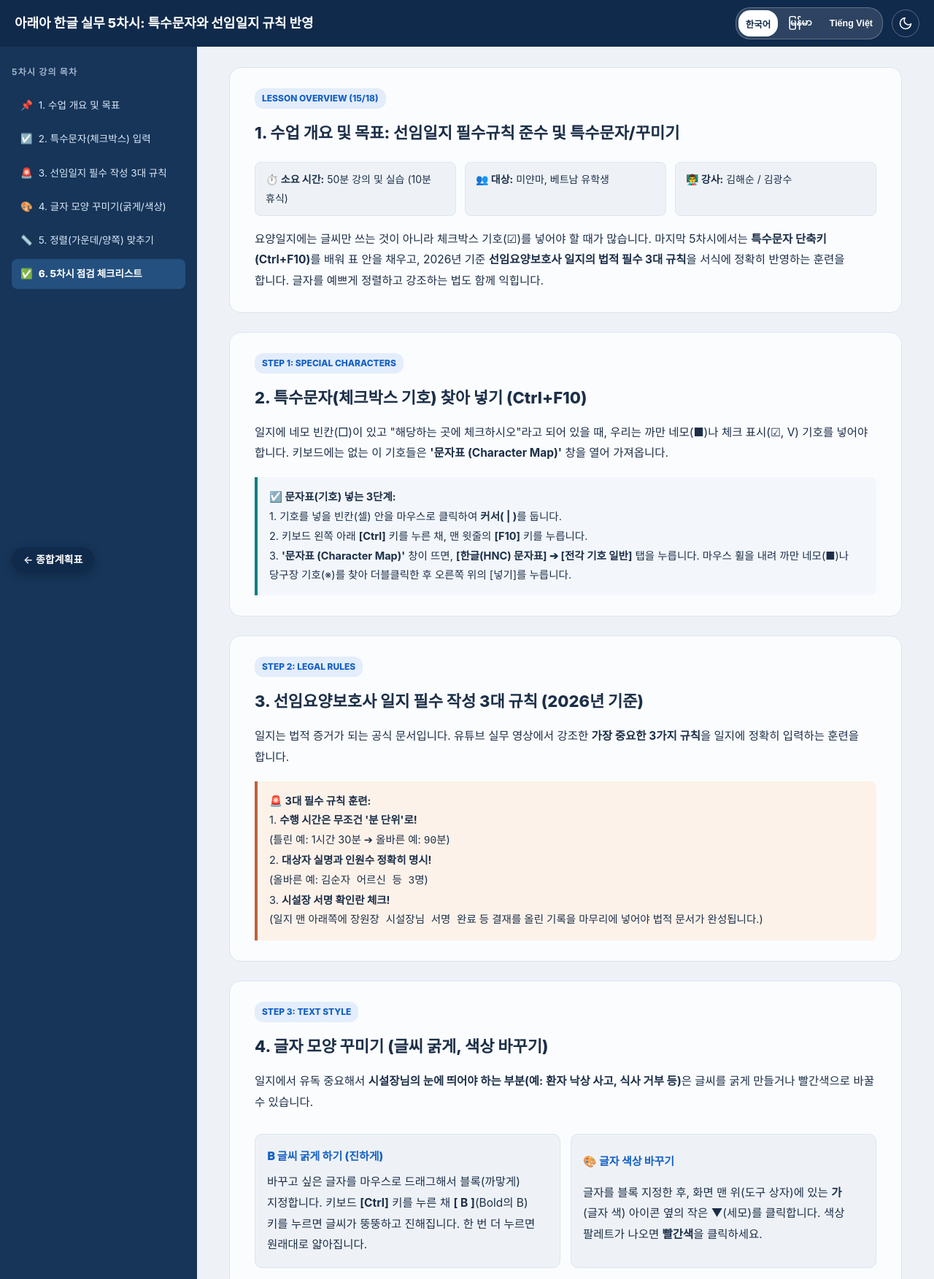
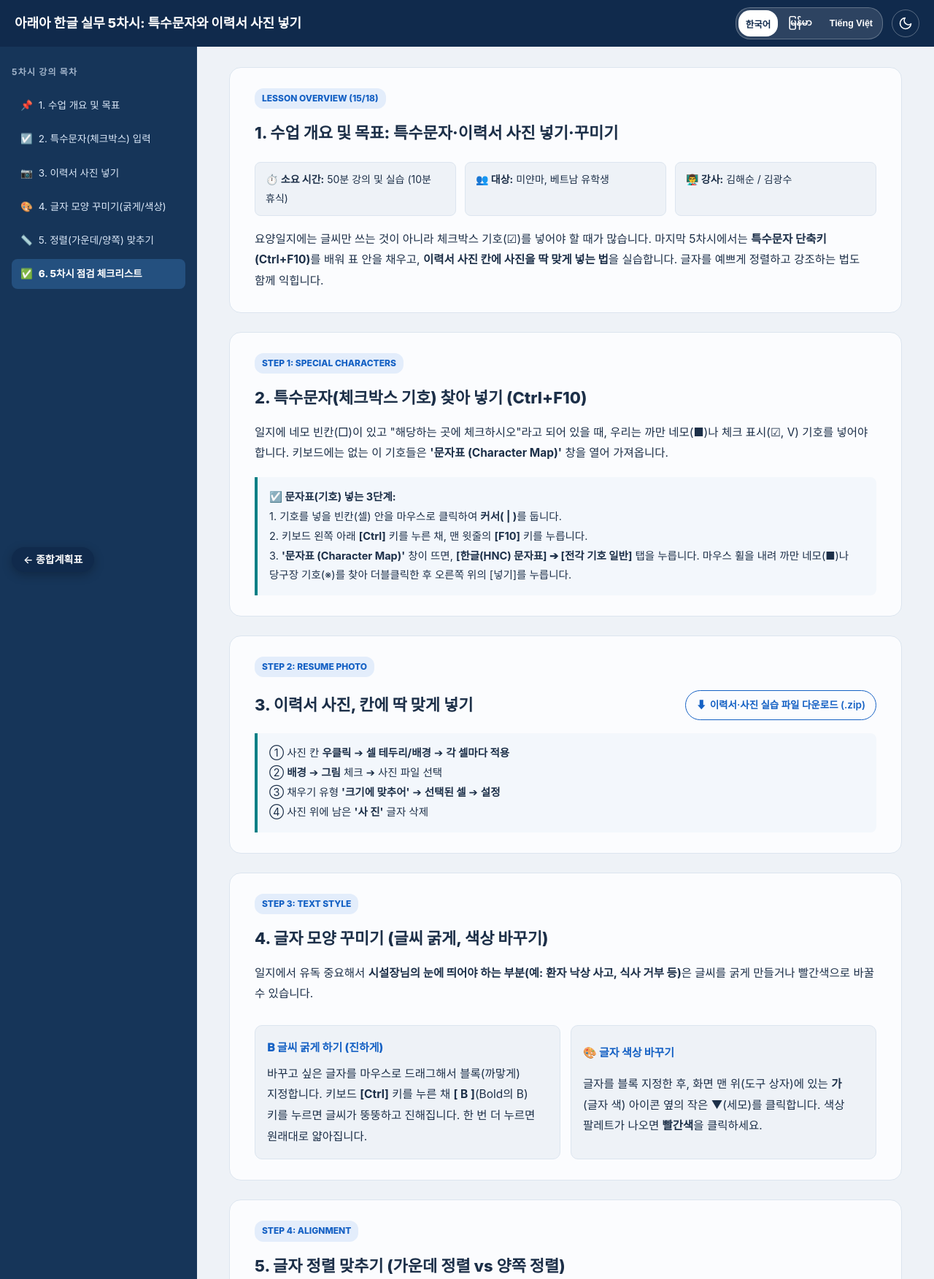
Before and after one commit to tonykks/jtu-it-course, a plain HTML site: page w5-hwp.html in a window 1280 px wide. Shown: the top 1753 px of the page at 73% size. Drawn offline with Linux system fonts and the light colour scheme.

Commit message:
Replace week 5 Hangul section 3 with resume photo insertion steps and practice zip
Co-Authored-By: Claude Opus 5.5 <noreply@anthropic.com>

```diff
--- a/w5-hwp.html
+++ b/w5-hwp.html
@@ -3,15 +3,21 @@
 <head>
 <meta charset="utf-8">
 <meta name="viewport" content="width=device-width,initial-scale=1,viewport-fit=cover">
-<title>아래아 한글 실무 5차시: 특수문자와 선임일지 규칙 반영</title>
+<title>아래아 한글 실무 5차시: 특수문자와 이력서 사진 넣기</title>
 <link rel="stylesheet" href="course.css">
+<style>
+.lesson-heading{display:flex;align-items:center;gap:12px;flex-wrap:wrap}
+.lesson-heading h2{flex:1 1 400px}
+.lesson-heading .ext-link{white-space:normal;max-width:100%}
+.lesson-heading .ext-link:focus-visible{outline:3px solid var(--accent);outline-offset:4px}
+</style>
 </head>
 <body>
 <header class="topbar">
   <h1 id="top-title">
-    <span data-lang="ko">아래아 한글 실무 5차시: 특수문자와 선임일지 규칙 반영</span>
-    <span data-lang="my">Hangul လက်တွေ့ (၅) ကြိမ်မြောက်: အထူးသင်္ကေတများနှင့် မှတ်တမ်းစည်းမျဉ်းများ</span>
-    <span data-lang="vi">Thực Hành Hangul Bài 5: Chèn Ký Tự Đặc Biệt & Quy Tắc Nhật Ký</span>
+    <span data-lang="ko">아래아 한글 실무 5차시: 특수문자와 이력서 사진 넣기</span>
+    <span data-lang="my">Hangul လက်တွေ့ (၅) ကြိမ်မြောက်: အထူးသင်္ကေတများနှင့် ကိုယ်ရေးရာဇဝင် ဓာတ်ပုံထည့်ခြင်း</span>
+    <span data-lang="vi">Thực Hành Hangul Bài 5: Chèn Ký Tự Đặc Biệt & Ảnh Sơ Yếu Lý Lịch</span>
   </h1>
   <div class="lang-group">
     <button class="lang-btn active" onclick="setLang('ko')">한국어</button>
@@ -45,11 +51,11 @@
         <span data-lang="my">၂။ အထူးသင်္ကေတ (Checkbox)</span>
         <span data-lang="vi">2. Chèn Ký Tự Đặc Biệt</span>
       </a>
-      <a href="#rules" id="nav-rules">
-        <span>🚨</span>
-        <span data-lang="ko">3. 선임일지 필수 작성 3대 규칙</span>
-        <span data-lang="my">၃။ မှတ်တမ်း မရှိမဖြစ် စည်းမျဉ်း ၃ ခု</span>
-        <span data-lang="vi">3. 3 Quy Tắc Bắt Buộc Nhật Ký</span>
+      <a href="#photo" id="nav-photo">
+        <span>📷</span>
+        <span data-lang="ko">3. 이력서 사진 넣기</span>
+        <span data-lang="my">၃။ ကိုယ်ရေးရာဇဝင် ဓာတ်ပုံထည့်ခြင်း</span>
+        <span data-lang="vi">3. Chèn Ảnh Vào Sơ Yếu Lý Lịch</span>
       </a>
       <a href="#style" id="nav-style">
         <span>🎨</span>
@@ -78,9 +84,9 @@
     <section class="lesson-card" id="intro">
       <div class="badge">LESSON OVERVIEW (15/18)</div>
       <h2>
-        <span data-lang="ko">1. 수업 개요 및 목표: 선임일지 필수규칙 준수 및 특수문자/꾸미기</span>
-        <span data-lang="my">၁။ သင်ခန်းစာ ရည်ရွယ်ချက်: မှတ်တမ်းစည်းမျဉ်းများ လိုက်နာခြင်းနှင့် အထူးသင်္ကေတ/စာလုံးပြင်ဆင်ခြင်း</span>
-        <span data-lang="vi">1. Mục Tiêu Bài Học: Tuân Thủ Quy Tắc Nhật Ký & Ký Tự Đặc Biệt/Trang Trí</span>
+        <span data-lang="ko">1. 수업 개요 및 목표: 특수문자·이력서 사진 넣기·꾸미기</span>
+        <span data-lang="my">၁။ သင်ခန်းစာ ရည်ရွယ်ချက်: အထူးသင်္ကေတ·ကိုယ်ရေးရာဇဝင် ဓာတ်ပုံ·စာလုံးပြင်ဆင်ခြင်း</span>
+        <span data-lang="vi">1. Mục Tiêu Bài Học: Ký Tự Đặc Biệt · Ảnh Sơ Yếu Lý Lịch · Trang Trí</span>
       </h2>
       <div class="meta-grid">
         <div class="meta-item">
@@ -100,9 +106,9 @@
         </div>
       </div>
       <p>
-        <span data-lang="ko">요양일지에는 글씨만 쓰는 것이 아니라 체크박스 기호(☑)를 넣어야 할 때가 많습니다. 마지막 5차시에서는 <strong>특수문자 단축키(Ctrl+F10)</strong>를 배워 표 안을 채우고, 2026년 기준 <strong>선임요양보호사 일지의 법적 필수 3대 규칙</strong>을 서식에 정확히 반영하는 훈련을 합니다. 글자를 예쁘게 정렬하고 강조하는 법도 함께 익힙니다.</span>
-        <span data-lang="my">စောင့်ရှောက်ရေးမှတ်တမ်းတွင် စာရေးရုံသာမက Checkbox သင်္ကေတ (☑) ထည့်ရမည့် အချိန်များစွာ ရှိပါသည်။ နောက်ဆုံး ၅ ကြိမ်မြောက်တွင် <strong>အထူးသင်္ကေတ Shortcut (Ctrl+F10)</strong> ဖြင့် ဇယားကို ဖြည့်စွက်ပြီး၊ ၂၀၂၆ စံသတ်မှတ်ချက်အရ <strong>မှတ်တမ်းအတွက် တရားဝင်မရှိမဖြစ် စည်းမျဉ်း ၃ ခု</strong> ကို ဖောင်တွင် တိကျစွာထည့်သွင်းရန် လေ့ကျင့်ပါမည်။ စာသားကို လှပစွာ နေရာချထားခြင်းနှင့် အသားပေးဖော်ပြနည်းကိုပါ သင်ယူပါမည်။</span>
-        <span data-lang="vi">Trong nhật ký điều dưỡng, không chỉ gõ chữ mà bạn còn phải chèn các ký hiệu checkbox (☑). Ở bài 5 cuối cùng này, bạn sẽ học <strong>phím tắt Ký tự đặc biệt (Ctrl+F10)</strong> để điền vào bảng, và thực hành phản ánh chính xác <strong>3 quy tắc pháp lý bắt buộc của Nhật ký điều dưỡng viên</strong> (chuẩn năm 2026) vào biểu mẫu. Bạn cũng sẽ học cách căn lề và nhấn mạnh chữ cho đẹp.</span>
+        <span data-lang="ko">요양일지에는 글씨만 쓰는 것이 아니라 체크박스 기호(☑)를 넣어야 할 때가 많습니다. 마지막 5차시에서는 <strong>특수문자 단축키(Ctrl+F10)</strong>를 배워 표 안을 채우고, <strong>이력서 사진 칸에 사진을 딱 맞게 넣는 법</strong>을 실습합니다. 글자를 예쁘게 정렬하고 강조하는 법도 함께 익힙니다.</span>
+        <span data-lang="my">စောင့်ရှောက်ရေးမှတ်တမ်းတွင် စာရေးရုံသာမက Checkbox သင်္ကေတ (☑) ထည့်ရမည့် အချိန်များစွာ ရှိပါသည်။ နောက်ဆုံး ၅ ကြိမ်မြောက်တွင် <strong>အထူးသင်္ကေတ Shortcut (Ctrl+F10)</strong> ဖြင့် ဇယားကို ဖြည့်စွက်ပြီး၊ <strong>ကိုယ်ရေးရာဇဝင် ဓာတ်ပုံကွက်တွင် ဓာတ်ပုံကို အံဝင်ခွင်ကျ ထည့်နည်း</strong> ကို လေ့ကျင့်ပါမည်။ စာသားကို လှပစွာ နေရာချထားခြင်းနှင့် အသားပေးဖော်ပြနည်းကိုပါ သင်ယူပါမည်။</span>
+        <span data-lang="vi">Trong nhật ký điều dưỡng, không chỉ gõ chữ mà bạn còn phải chèn các ký hiệu checkbox (☑). Ở bài 5 cuối cùng này, bạn sẽ học <strong>phím tắt Ký tự đặc biệt (Ctrl+F10)</strong> để điền vào bảng, và thực hành <strong>chèn ảnh vừa khít vào ô ảnh của sơ yếu lý lịch</strong>. Bạn cũng sẽ học cách căn lề và nhấn mạnh chữ cho đẹp.</span>
       </p>
     </section>
 
@@ -141,46 +147,40 @@
       </div>
     </section>
 
-    <section class="lesson-card" id="rules">
-      <div class="badge">STEP 2: LEGAL RULES</div>
-      <h2>
-        <span data-lang="ko">3. 선임요양보호사 일지 필수 작성 3대 규칙 (2026년 기준)</span>
-        <span data-lang="my">၃။ မှတ်တမ်းအတွက် တရားဝင်မရှိမဖြစ် စည်းမျဉ်း ၃ ခု (၂၀၂၆ စံသတ်မှတ်ချက်)</span>
-        <span data-lang="vi">3. 3 Quy Tắc Pháp Lý Bắt Buộc Ghi Nhật Ký (Chuẩn 2026)</span>
-      </h2>
-      <p>
-        <span data-lang="ko">일지는 법적 증거가 되는 공식 문서입니다. 유튜브 실무 영상에서 강조한 <strong>가장 중요한 3가지 규칙</strong>을 일지에 정확히 입력하는 훈련을 합니다.</span>
-        <span data-lang="my">မှတ်တမ်းသည် တရားဝင် အထောက်အထားဖြစ်သော စာရွက်စာတမ်း ဖြစ်ပါသည်။ YouTube လက်တွေ့ဗီဒီယိုတွင် အလေးထားပြောကြားခဲ့သော <strong>အရေးကြီးဆုံး စည်းမျဉ်း ၃ ခု</strong> ကို မှတ်တမ်းတွင် တိကျစွာ ထည့်သွင်းလေ့ကျင့်ပါမည်။</span>
-        <span data-lang="vi">Nhật ký là tài liệu chính thức có giá trị pháp lý. Chúng ta sẽ thực hành nhập chính xác <strong>3 quy tắc quan trọng nhất</strong> được nhấn mạnh trong video thực tế trên YouTube vào nhật ký.</span>
-      </p>
+    <section class="lesson-card" id="photo">
+      <div class="badge">STEP 2: RESUME PHOTO</div>
+      <div class="lesson-heading">
+        <h2>
+          <span data-lang="ko">3. 이력서 사진, 칸에 딱 맞게 넣기</span>
+          <span data-lang="my">၃။ ကိုယ်ရေးရာဇဝင် ဓာတ်ပုံကို ကွက်ထဲ အံဝင်ခွင်ကျ ထည့်ခြင်း</span>
+          <span data-lang="vi">3. Chèn Ảnh Vừa Khít Vào Ô Ảnh Sơ Yếu Lý Lịch</span>
+        </h2>
+        <a class="ext-link" href="resume-photo-practice.zip" download="이력서_사진넣기_실습.zip">
+          <span aria-hidden="true">⬇</span>
+          <span data-lang="ko">이력서·사진 실습 파일 다운로드 (.zip)</span>
+          <span data-lang="my">ကိုယ်ရေးရာဇဝင်·ဓာတ်ပုံ လေ့ကျင့်ခန်း ဖိုင် ဒေါင်းလုဒ် (.zip)</span>
+          <span data-lang="vi">Tải tệp thực hành sơ yếu lý lịch &amp; ảnh (.zip)</span>
+        </a>
+      </div>
 
-      <div class="warn-box" style="border-left-color:var(--warn); background:var(--warn-soft);">
+      <div class="tip-box">
         <span data-lang="ko">
-          <strong>🚨 3대 필수 규칙 훈련:</strong><br>
-          1. <strong>수행 시간은 무조건 '분 단위'로!</strong><br>
-             (틀린 예: 1시간 30분 ➔ 올바른 예: <code>90분</code>)<br>
-          2. <strong>대상자 실명과 인원수 정확히 명시!</strong><br>
-             (올바른 예: <code>김순자 어르신 등 3명</code>)<br>
-          3. <strong>시설장 서명 확인란 체크!</strong><br>
-             (일지 맨 아래쪽에 <code>장원장 시설장님 서명 완료</code> 등 결재를 올린 기록을 마무리에 넣어야 법적 문서가 완성됩니다.)
+          ① 사진 칸 <strong>우클릭</strong> ➔ <strong>셀 테두리/배경</strong> ➔ <strong>각 셀마다 적용</strong><br>
+          ② <strong>배경</strong> ➔ <strong>그림</strong> 체크 ➔ 사진 파일 선택<br>
+          ③ 채우기 유형 <strong>'크기에 맞추어'</strong> ➔ <strong>선택된 셀</strong> ➔ <strong>설정</strong><br>
+          ④ 사진 위에 남은 <strong>'사 진'</strong> 글자 삭제
         </span>
         <span data-lang="my">
-          <strong>🚨 မရှိမဖြစ် စည်းမျဉ်း ၃ ခု လေ့ကျင့်မှု:</strong><br>
-          ၁။ <strong>ကြာချိန်ကို မဖြစ်မနေ 'မိနစ်' ဖြင့်သာ ရေးပါ!</strong><br>
-             (အမှား: 1 နာရီ 30 မိနစ် ➔ အမှန်: <code>90 မိနစ်</code>)<br>
-          ၂။ <strong>လူနာအမည်နှင့် လူဦးရေကို အတိအကျ ဖော်ပြပါ!</strong><br>
-             (အမှန်: <code>အဘွား Kim Sun-ja အပါအဝင် ၃ ဦး</code>)<br>
-          ၃။ <strong>တာဝန်ခံ လက်မှတ် စစ်ဆေးခြင်း!</strong><br>
-             (မှတ်တမ်းအောက်ဆုံးတွင် <code>တာဝန်ခံ Jang ၏ လက်မှတ် ပြီးစီးသည်</code> စသည်ဖြင့် အတည်ပြုချက်မှတ်တမ်း ထည့်မှသာ တရားဝင်ဖိုင် ဖြစ်မည်။)
+          ① ဓာတ်ပုံကွက်ကို <strong>Right Click</strong> ➔ <strong>셀 테두리/배경</strong> ➔ <strong>각 셀마다 적용</strong><br>
+          ② <strong>배경</strong> ➔ <strong>그림</strong> ကို အမှန်ခြစ် ➔ ဓာတ်ပုံဖိုင် ရွေးပါ<br>
+          ③ 채우기 유형 <strong>'크기에 맞추어'</strong> ➔ <strong>선택된 셀</strong> ➔ <strong>설정</strong><br>
+          ④ ဓာတ်ပုံပေါ်တွင် ကျန်နေသော <strong>'사 진'</strong> စာလုံးကို ဖျက်ပါ
         </span>
         <span data-lang="vi">
-          <strong>🚨 Luyện tập 3 quy tắc bắt buộc:</strong><br>
-          1. <strong>Thời gian thực hiện bắt buộc ghi bằng 'Phút'!</strong><br>
-             (Sai: 1 tiếng 30 phút ➔ Đúng: <code>90 phút</code>)<br>
-          2. <strong>Ghi rõ họ tên và số lượng người!</strong><br>
-             (Đúng: <code>Cụ Kim Sun-ja và 3 người khác</code>)<br>
-          3. <strong>Kiểm tra phần ký tên của Quản lý!</strong><br>
-             (Ở cuối nhật ký phải có dòng ghi nhận trình duyệt như <code>Quản lý Jang đã ký duyệt xong</code> thì mới hoàn thiện văn bản pháp lý.)
+          ① <strong>Nhấp chuột phải</strong> vào ô ảnh ➔ <strong>셀 테두리/배경</strong> ➔ <strong>각 셀마다 적용</strong><br>
+          ② <strong>배경</strong> ➔ tích <strong>그림</strong> ➔ chọn tệp ảnh<br>
+          ③ Kiểu tô <strong>'크기에 맞추어'</strong> ➔ <strong>선택된 셀</strong> ➔ <strong>설정</strong><br>
+          ④ Xóa chữ <strong>'사 진'</strong> còn lại trên ảnh
         </span>
       </div>
     </section>
@@ -284,9 +284,9 @@
             </tr>
             <tr>
               <td>
-                <span data-lang="ko">2. 유튜브 선임일지 규칙에 맞춰, 시간을 '1시간'이 아닌 '60분'으로 분 단위로 정확히 적어넣었다.</span>
-                <span data-lang="my">၂။ YouTube မှတ်တမ်းစည်းမျဉ်းအတိုင်း၊ အချိန်ကို '၁ နာရီ' အစား '၆၀ မိနစ်' ဟု တိကျစွာ ရေးသားခြင်း။</span>
-                <span data-lang="vi">2. Đã tuân thủ quy tắc ghi thời gian bằng phút (VD: Ghi '60 phút' thay vì '1 tiếng') theo chuẩn nhật ký.</span>
+                <span data-lang="ko">2. 이력서 사진 칸에 사진을 '크기에 맞추어' 넣고, 남은 '사 진' 글자를 지웠다.</span>
+                <span data-lang="my">၂။ ကိုယ်ရေးရာဇဝင် ဓာတ်ပုံကွက်တွင် ဓာတ်ပုံကို '크기에 맞추어' ဖြင့် ထည့်ပြီး၊ ကျန်နေသော '사 진' စာလုံးကို ဖျက်ခြင်း။</span>
+                <span data-lang="vi">2. Đã chèn ảnh vào ô ảnh sơ yếu lý lịch bằng '크기에 맞추어' và xóa chữ '사 진' còn lại.</span>
               </td>
               <td style="text-align:center">☑ <span data-lang="ko">통과</span><span data-lang="my">အောင်မြင်</span><span data-lang="vi">Đạt</span></td>
             </tr>
```
Also changed, not shown: index.html (+2 -2 lines), 1 other file.
